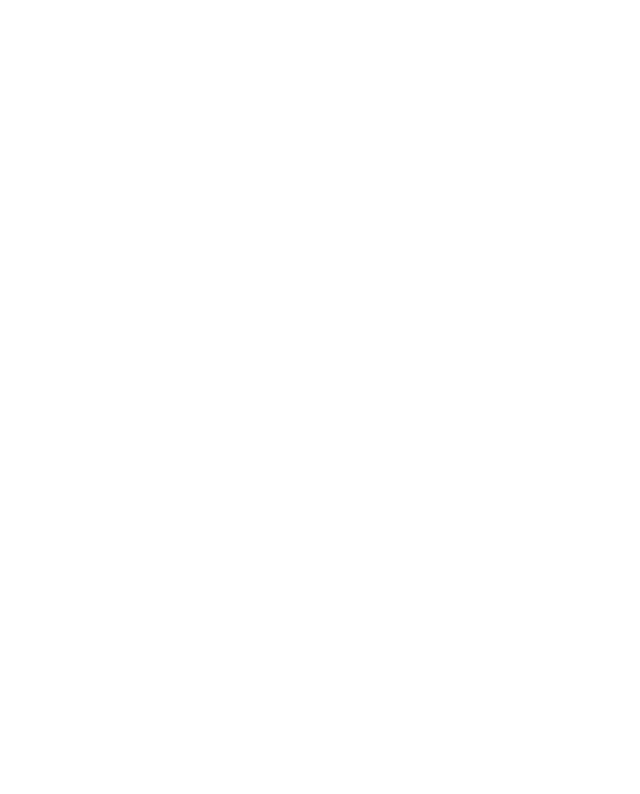
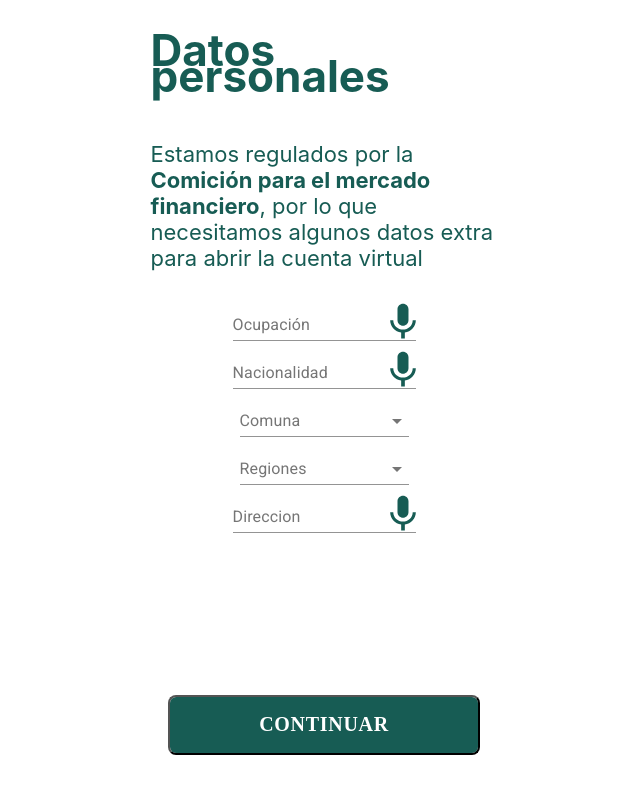
Before and after one commit to veronicaurrutia/scl012-tenpo, a React (Create React App) app: page /data in a window 1280 px wide. Shown: the top 794 px of the page, without its empty margins (316-956 px from the left). Built offline with nearby package versions, Linux system fonts and the light colour scheme.

Commit message:
cambios en el css de data y implementando cambios de vista en id

```diff
--- a/src/App.js
+++ b/src/App.js
@@ -6,6 +6,8 @@
 import Verification from './components/Verification.jsx';
 import Home from './components/Home.jsx';
 import Id from './components/Id.jsx';
+import Phone from './components/Phone';
+import Validacion from './components/Validation';
 import { BrowserRouter as Router, Switch, Route } from 'react-router-dom';
 
 function App() {
@@ -27,6 +29,15 @@
           <Route path="/id">
             <Id/>
           </Route>
+          <Route path="/data">
+            <Data/>
+          </Route>
+          <Route path="/phone">
+            <Phone/>
+          </Route>
+          <Route path="/valida">
+            <Validacion/>
+          </Route>
         </Switch>
     </Router>
 
--- a/src/assets/css/Data.css
+++ b/src/assets/css/Data.css
@@ -20,6 +20,10 @@
     font-size: 22px;
     line-height: 26px;
     width: 320px;
+    display: flex;
+    justify-content: center;
+    align-items: center;
+    flex-direction: column;
 
 }
 
@@ -30,7 +34,7 @@
  }
  .container-da img {
      position: absolute;
-     top: 30px;
+     top: 10px;
      right: 0px;
 
  }
--- a/src/components/Id.jsx
+++ b/src/components/Id.jsx
@@ -4,7 +4,7 @@
 import Checkbox from '@material-ui/core/Checkbox';
 import ButtonPrimary from './ButtonPrimary';
 import TextField from '@material-ui/core/TextField';
-import { Button } from '@material-ui/core';
+import { Link } from 'react-router-dom';
 import Typography from '@material-ui/core/Typography';
 import Modal from '@material-ui/core/Modal';
 import adelante from '../assets/img/adelante.png'
@@ -118,7 +118,12 @@
         label="Acepto conforme los terminos y condiciones del servicio."
         labelPlacement="end"
       />
-      <ButtonPrimary  title='CONTINUAR'/>
+    <div className='container-btn'>
+          <Link to="/data">
+            <ButtonPrimary   title='CONTINUAR'/>
+          </Link>
+
+        </div>
     </div>
   )
 }
--- a/src/components/Welcome.jsx
+++ b/src/components/Welcome.jsx
@@ -24,9 +24,9 @@
                 <Link to="/registrarse">
                     <ButtonPrimary title='Crear Usuario'/>
                 </Link>
-                <Link to="/data">
+
                 <button className='sigIn-btn'>Iniciar Sesión</button>
-                </Link>
+
             </div>
         </div>
     )
```
Also changed, not shown: 1 other file (tests, documents, lock files or other folders).
